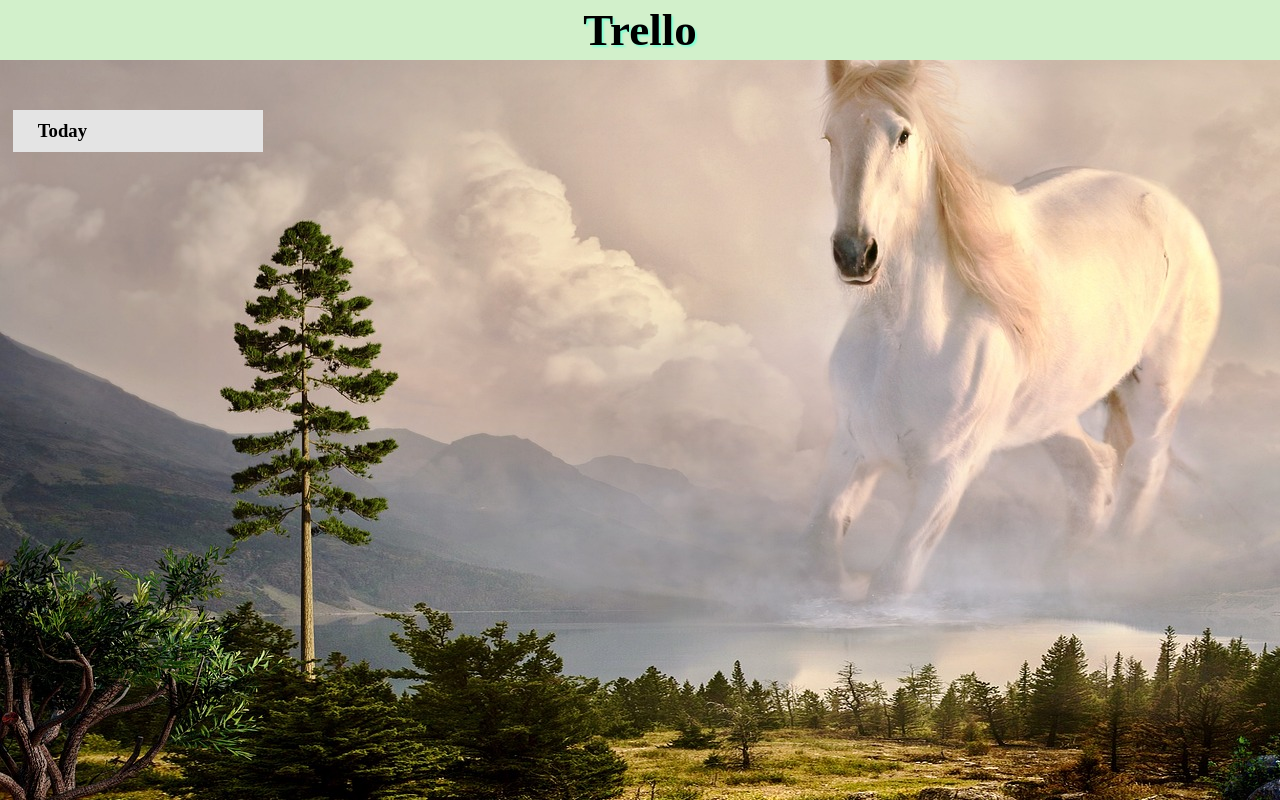
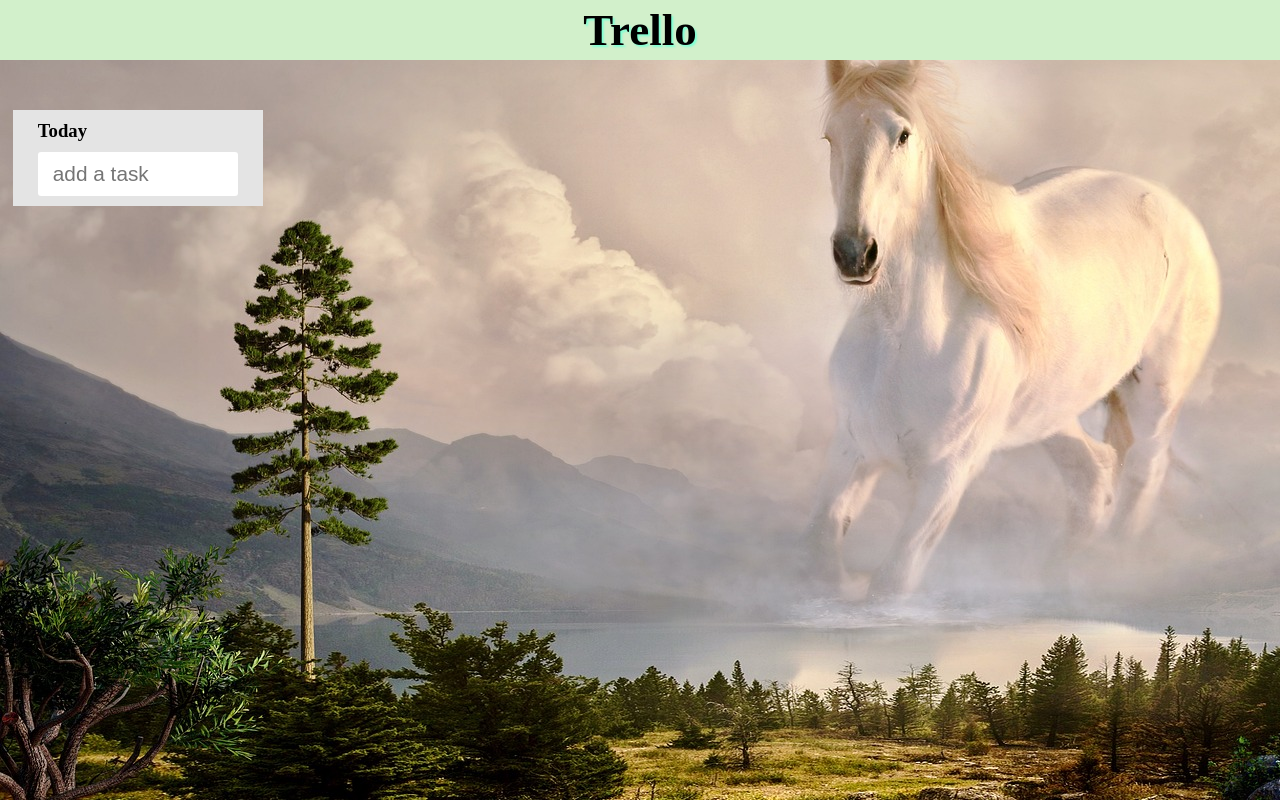
Before and after one commit to oreojinyuu34/trello-clone, a React (Create React App) app: page / in a window 1280 px wide. Built offline with nearby package versions, Linux system fonts and the light colour scheme.

Commit message:
タスクカード作成

```diff
--- a/public/index.html
+++ b/public/index.html
@@ -12,7 +12,11 @@
     <link rel="apple-touch-icon" href="%PUBLIC_URL%/logo192.png" />
 
     <link rel="manifest" href="%PUBLIC_URL%/manifest.json" />
-    <title>React App</title>
+    <script
+      src="https://kit.fontawesome.com/e2221669fd.js"
+      crossorigin="anonymous"
+    ></script>
+    <title>Trello</title>
   </head>
   <body>
     <noscript>You need to enable JavaScript to run this app.</noscript>
--- /dev/null
+++ b/src/components/task/OneTask.jsx
@@ -0,0 +1,12 @@
+import React from "react";
+
+export const OneTask = ({ task }) => {
+  return (
+    <div className="taskBox">
+      <p className="taskText">{task.text}</p>
+      <button className="taskTrashButton">
+        <i className="fas fa-trash-alt"></i>
+      </button>
+    </div>
+  );
+};
--- a/src/components/task/TaskCard.jsx
+++ b/src/components/task/TaskCard.jsx
@@ -1,16 +1,23 @@
-import React from "react";
+import React, { useState } from "react";
 import { TaskCardTitle } from "./TaskCardTitle";
 import { TaskCardDeleteButton } from "./button/TaskCardDeleteButton";
 import { TaskAddInput } from "./input/TaskAddInput";
 import { Tasks } from "./Tasks";
 
 export const TaskCard = () => {
+  const [inputText, setInputText] = useState("");
+  const [taskList, setTaskList] = useState([]);
   return (
     <div className="taskCard">
       <TaskCardTitle />
       <TaskCardDeleteButton />
-      <TaskAddInput />
-      <Tasks />
+      <TaskAddInput
+        inputText={inputText}
+        setInputText={setInputText}
+        setTaskList={setTaskList}
+        taskList={taskList}
+      />
+      <Tasks inputText={inputText} taskList={taskList} />
     </div>
   );
 };
--- a/src/components/task/TaskCardTitle.jsx
+++ b/src/components/task/TaskCardTitle.jsx
@@ -6,7 +6,7 @@ export const TaskCardTitle = () => {
 
   const handleClick = () => {
     setIsClick(true);
-    console.log(isClick);
+    // console.log(isClick);
   };
 
   const handleChange = (e) => {
@@ -18,11 +18,23 @@ export const TaskCardTitle = () => {
     setIsClick(false);
   };
 
+  const handleBlur = () => {
+    setIsClick(false);
+  };
+
   return (
-    <div onClick={handleClick}>
+    <div onClick={handleClick} className="taskCardTitleInputArea">
       {isClick ? (
         <form onSubmit={handleSubmit}>
-          <input type="text" onChange={handleChange} />
+          <input
+            className="taskCardTitleInput"
+            autoFocus
+            type="text"
+            onChange={handleChange}
+            onBlur={handleBlur}
+            value={inputCardTitle}
+            maxLength="10"
+          />
         </form>
       ) : (
         <h3>{inputCardTitle}</h3>
--- a/src/components/task/Tasks.jsx
+++ b/src/components/task/Tasks.jsx
@@ -1,5 +1,14 @@
 import React from "react";
+import { OneTask } from "./OneTask";
 
-export const Tasks = () => {
-  return <div></div>;
+export const Tasks = ({ taskList }) => {
+  return (
+    <div>
+      {taskList.map((task) => (
+        <div>
+          <OneTask task={task} />
+        </div>
+      ))}
+    </div>
+  );
 };
--- a/src/components/task/input/TaskAddInput.jsx
+++ b/src/components/task/input/TaskAddInput.jsx
@@ -1,5 +1,39 @@
 import React from "react";
 
-export const TaskAddInput = () => {
-  return <div></div>;
+export const TaskAddInput = ({
+  inputText,
+  setInputText,
+  setTaskList,
+  taskList,
+}) => {
+  const handleSubmit = (e) => {
+    e.preventDefault();
+    console.log(e);
+    //カードを追加する。
+    setTaskList([
+      ...taskList,
+      {
+        text: inputText,
+      },
+    ]);
+    setInputText("");
+    // console.log(...taskList);
+    // console.log(inputText);
+  };
+  const handleChange = (e) => {
+    setInputText(e.target.value);
+  };
+  return (
+    <div>
+      <form onSubmit={handleSubmit}>
+        <input
+          type="text"
+          placeholder="add a task"
+          className="taskAddInput"
+          onChange={handleChange}
+          value={inputText}
+        />
+      </form>
+    </div>
+  );
 };
--- a/src/index.css
+++ b/src/index.css
@@ -42,3 +42,27 @@ header {
   margin: 10px 1%;
   background-color: rgb(228, 228, 228);
 }
+
+.taskCardTitleInputArea {
+  margin-bottom: 10px;
+  width: 30%;
+  cursor: pointer;
+}
+
+.taskCardTitleInput {
+  width: 80px;
+  font-size: 1.1rem;
+  padding: 4px 6px;
+  border-radius: 3px;
+  border: none;
+  outline: none;
+}
+
+.taskAddInput {
+  width: 100%;
+  font-size: 1.3rem;
+  padding: 10px 15px;
+  border-radius: 3px;
+  border: none;
+  outline: none;
+}
```
